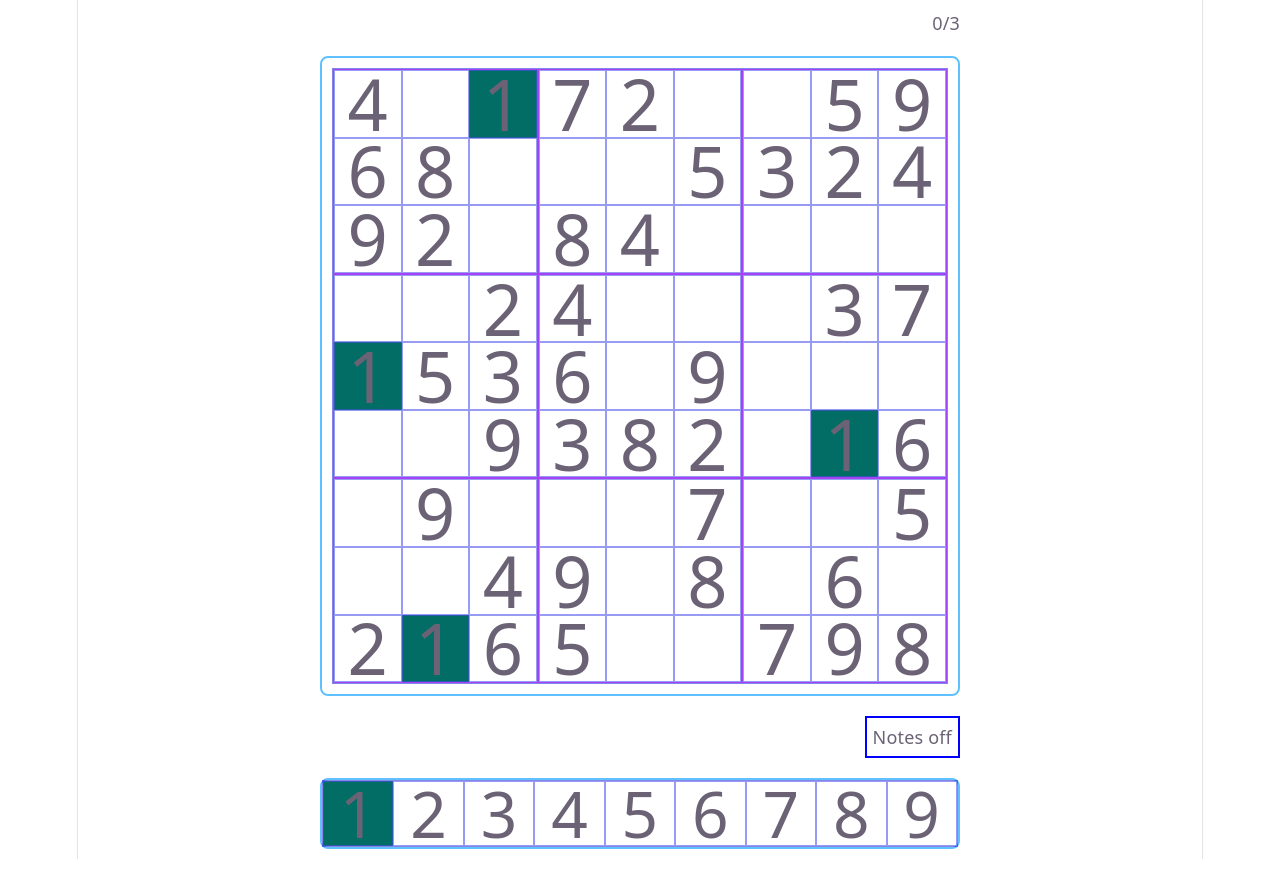
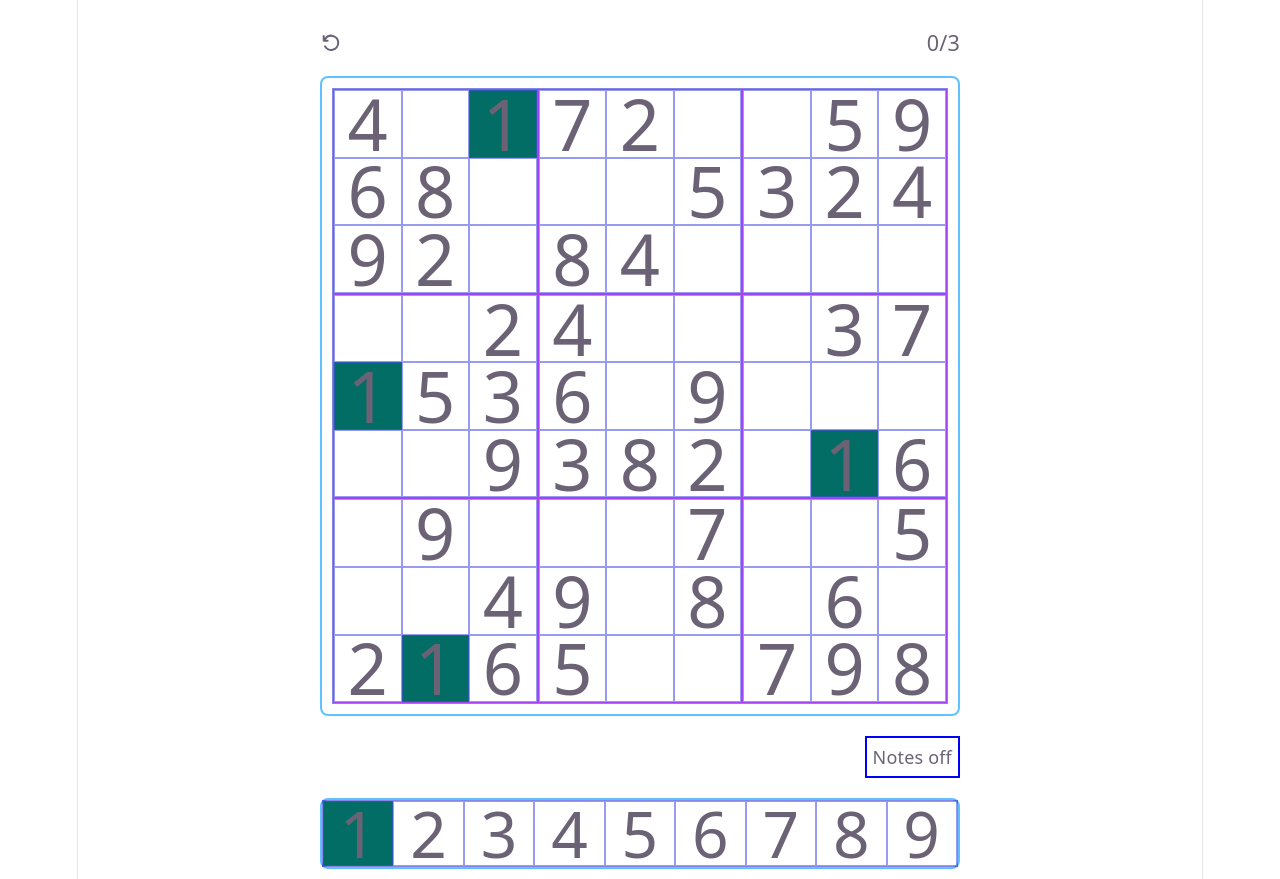
Before and after one commit to llfbh33/Sudoku, a React (Vite) app in the folder sudoku-with-react/: page / in a window 1280 px wide. Built offline with nearby package versions, Linux system fonts and the light colour scheme.

Commit message:
Added in value jump, when the 9th num is found the value changes to the next number with less than 9 nums

```diff
--- a/sudoku-with-react/package.json
+++ b/sudoku-with-react/package.json
@@ -12,6 +12,7 @@
   "dependencies": {
     "react": "^19.2.5",
     "react-dom": "^19.2.5",
+    "react-icons": "^5.6.0",
     "react-router-dom": "^7.14.2"
   },
   "devDependencies": {
--- a/sudoku-with-react/src/components/SudokuBoard/SudokuBoard.jsx
+++ b/sudoku-with-react/src/components/SudokuBoard/SudokuBoard.jsx
@@ -12,12 +12,13 @@ const SudokuBoard = ({ board, setBoard, value, setValue, noteMode, mistakes, set
 
     const handleMistakes = (valid) => {
         if (!valid) setMistakes(prev => prev += 1);
-    }
+    };
 
+console.log(complete)
     const handleCellChange = (m, n) => {
         let currValue = value;
 
-        if (complete[value] >= 9 && board[m][n].value === 0) return;
+        if (complete[value] >= 9 && board[m][n].value === 0) return;  // will not select an empty cell when the current value has 9 locations
 
         if (noteMode || board[m][n].isGiven || board[m][n].value === board[m][n].solution) {
             if (board[m][n].value !== value && value !== 0) setValue(board[m][n].value);
@@ -40,19 +41,31 @@ const SudokuBoard = ({ board, setBoard, value, setValue, noteMode, mistakes, set
         );
 
         if (valid && currValue !== 0) {
-            let solved = complete[value];
+            const oldVal = value;
+            let newVal = value;
+            let solved = complete[oldVal];
             solved++;
             let remaining = complete.remaining;
             remaining--;
+
+            if (solved >= 9) {
+                newVal = oldVal + 1 > 9 ? 1 : oldVal + 1;
+                while (complete[newVal] >= 9 && complete.remaining > 0) {  // Does not need to loop if there are no possibilities remaining
+                    newVal = newVal + 1 > 9 ? 1 : newVal + 1;
+                }
+            }
+
             setComplete(prev => ({
                 ...prev,
-                [value]: solved,
+                [oldVal]: solved,
                 remaining,
-            }))
+            }));
+
+            setValue(newVal);
         }
 
         setBoard(updatedBoard);
-        handleMistakes(valid)
+        handleMistakes(valid);
     };
 
 
--- a/sudoku-with-react/src/components/SudokuPage/SudokuPage.css
+++ b/sudoku-with-react/src/components/SudokuPage/SudokuPage.css
@@ -23,3 +23,20 @@
 .mode-on {
     background-color: rgb(7, 7, 153);
 }
+
+.mistake-container {
+    margin-top: 20px;
+    width: 80vmin;
+    display: flex;
+    justify-content: space-between;
+    align-items: center;
+    font-size: larger;
+}
+
+.reset-icon {
+    cursor: pointer;
+}
+
+.reset-icon:hover {
+    color: white;
+}
--- a/sudoku-with-react/src/components/SudokuPage/SudokuPage.jsx
+++ b/sudoku-with-react/src/components/SudokuPage/SudokuPage.jsx
@@ -3,6 +3,7 @@ import NumberPicker from "../NumberPicker/NumberPicker";
 import { generateEasySudoku } from "../../utils";
 import { testBoardOne } from "../../testData";
 import { useState, useEffect } from "react";
+import { VscDebugRestart } from "react-icons/vsc";
 import "./SudokuPage.css";
 
 
@@ -15,7 +16,10 @@ const SudokuPage = () => {
     let [mistakes, setMistakes] = useState(0);
     let [complete, setComplete] = useState({});
     let [reset, setReset] = useState(true);
-    const handleReset = (exchange) => {
+
+
+    // Resets the board with either old or new board data
+    const handleReset = (exchange) => {  // has to be invoked when being called or exchange is the event
         const newBoard = generateEasySudoku();
         if (exchange) {
             setStartingBoard(newBoard);
@@ -28,8 +32,6 @@ const SudokuPage = () => {
         setMistakes(0)
         setReset(true);
     };
-    console.log(complete)
-
 
     const sudokuProps = {
         board,
@@ -45,7 +47,6 @@ const SudokuPage = () => {
         setReset,
         handleReset
     };
-
 
 
     useEffect(() => {
@@ -92,7 +93,8 @@ const SudokuPage = () => {
     return (
         <div>
             <section id="board-background">
-                <div className="mode-container">
+                <div className="mistake-container">
+                    <VscDebugRestart className="reset-icon" onClick={() => handleReset()}/>
                     <div>{`${mistakes}/3`}</div>
                 </div>
             </section>
```
Also changed, not shown: 1 other file (tests, documents, lock files or other folders).
